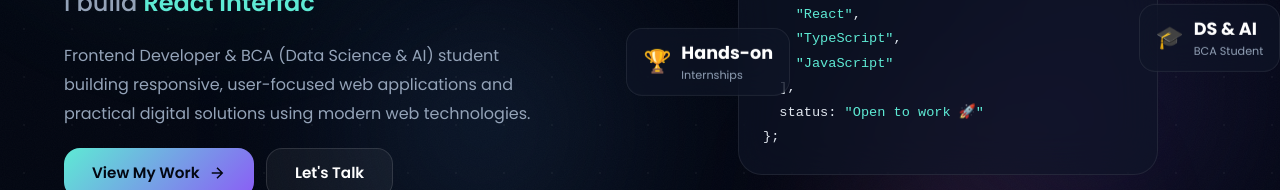
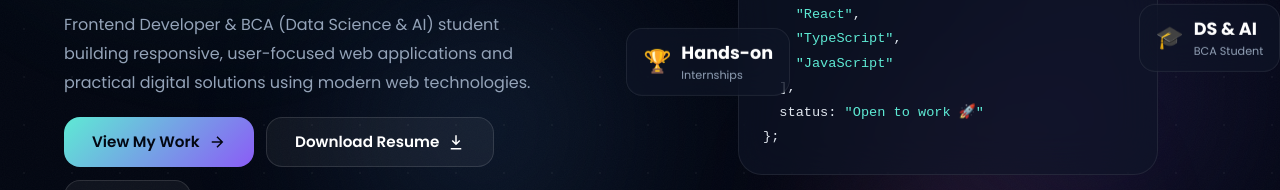
Before and after one commit to Kartikey0706/KSS_Portfolio, a plain HTML site: page index.html in a window 1280 px wide. Shown: the part 427-617 px from the top of the page. Drawn offline with nearby package versions, Linux system fonts and the light colour scheme.

Commit message:
Add resume download button
Added a button to download the resume in the hero actions section.

```diff
--- a/index.html
+++ b/index.html
@@ -132,6 +132,14 @@
       <path d="M5 12h14M12 5l7 7-7 7" />
     </svg>
   </a>
+
+  <a href="assets/KSS_Resume.pdf" class="btn btn-ghost magnetic-btn" target="_blank" rel="noopener noreferrer">
+    <span>Download Resume</span>
+    <svg viewBox="0 0 24 24" fill="none" stroke="currentColor" stroke-width="2">
+      <path d="M12 3v12M7 10l5 5 5-5M5 21h14" />
+    </svg>
+  </a>
+
   <a href="#contact" class="btn btn-ghost magnetic-btn">
     <span>Let's Talk</span>
   </a>
```
Lines whose indentation alone changed are shown as unchanged.
